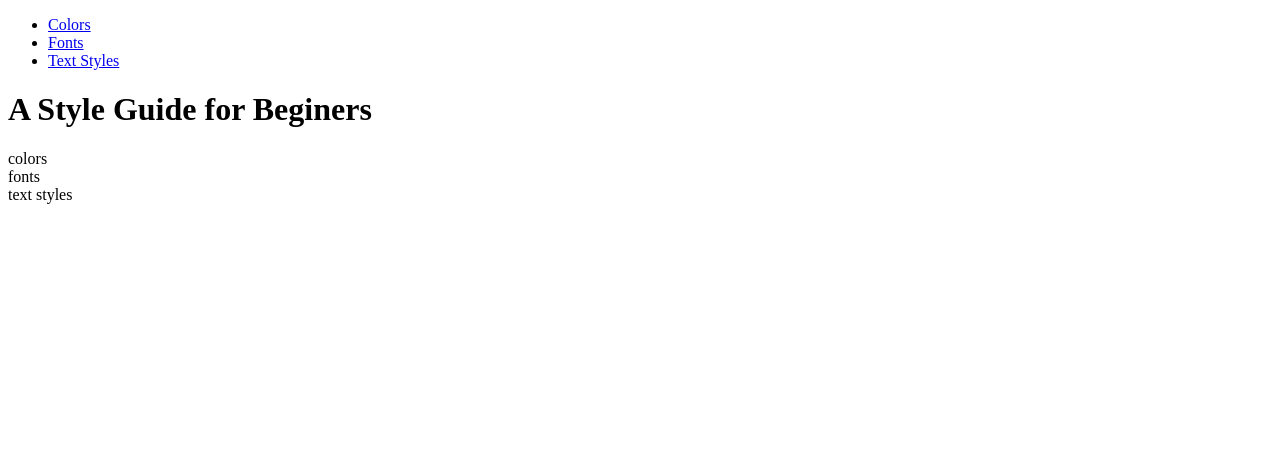
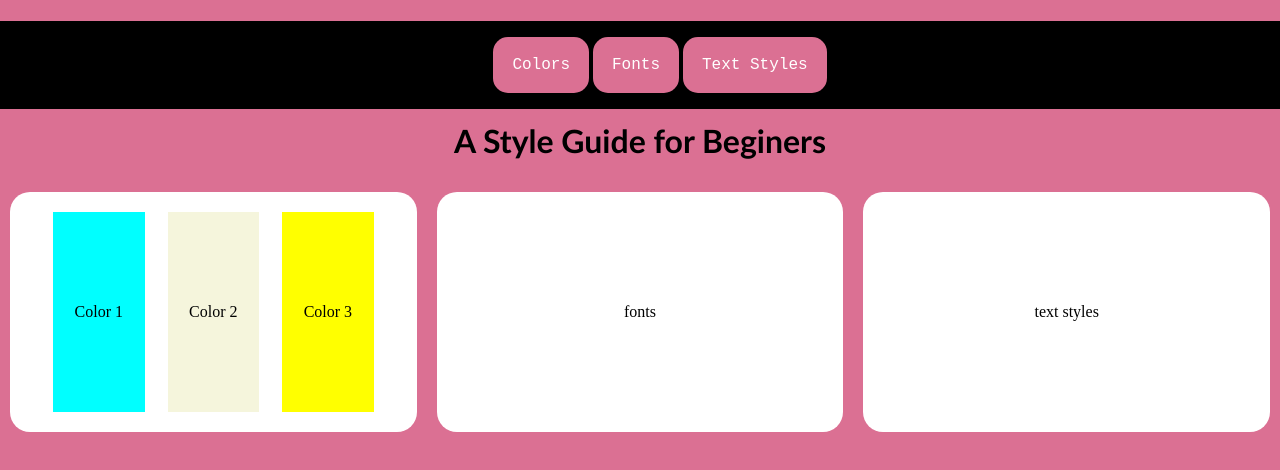
Before and after one commit to heatherinasuitcase/designsystemproject.github.io, a plain HTML site: page index.html in a window 1280 px wide. Drawn offline with Linux system fonts and the light colour scheme.

Commit message:
Added flex to secondary container. Added item classes.

```diff
--- a/index.html
+++ b/index.html
@@ -1,8 +1,8 @@
 <!DOCTYPE html>
 <html>
   <head>
-    <link rel="stylesheet" type="text/css" href="styles.css" />
-    <title>My Practice Site</title>
+    <link rel="stylesheet" type="text/css" href="style.css" />
+    <title>My Practice Test Site</title>
   </head>
   <body>
     <header>
@@ -15,8 +15,21 @@
     <div>
       <h1>A Style Guide for Beginers</h1>
     </div>
+    <!-- Set flex for main container -->
     <div class="flex-container">
-      <div class="flex-box">colors</div>
+      <!-- Also set flex for secondary container -->
+      <div class="flex-box">
+        <!-- Set parameters for each nested item -->
+        <div class="itemOne">
+          Color 1
+        </div>
+        <div class="itemTwo">
+          Color 2
+        </div>
+        <div class="itemThree">
+          Color 3
+        </div>
+      </div>
       <div class="flex-box">fonts</div>
       <div class="flex-box">text styles</div>
     </div>
--- a/style.css
+++ b/style.css
@@ -39,15 +39,16 @@ h1 {
   padding-top: 100px;
   font-family:'Trebuchet MS', 'Lucida Sans Unicode', 'Lucida Grande', 'Lucida Sans', Arial, sans-serif;
 }
+
 .flex-container {
-width: 100%
+width: 100%;
 height: auto;
 display: flex;
-flex-direction: column;
-align-items: center;
 }
+
 .flex-box {
-  width: 600px;
+  display: flex;
+  width: 100%;
   height: 200px;
   background-color: white;
   color: black;
@@ -55,4 +56,21 @@ align-items: center;
   line-height: 200px;
   border-radius: 20px;
   margin: 10px;
+  justify-content: space-evenly;
+  padding: 20px;
 }
+
+.itemOne {
+  background-color: aqua;
+  width: 25%;
+}
+
+.itemTwo {
+  background-color: beige;
+  width: 25%;
+}
+
+.itemThree {
+  background-color: yellow;
+  width: 25%;
+}
```
